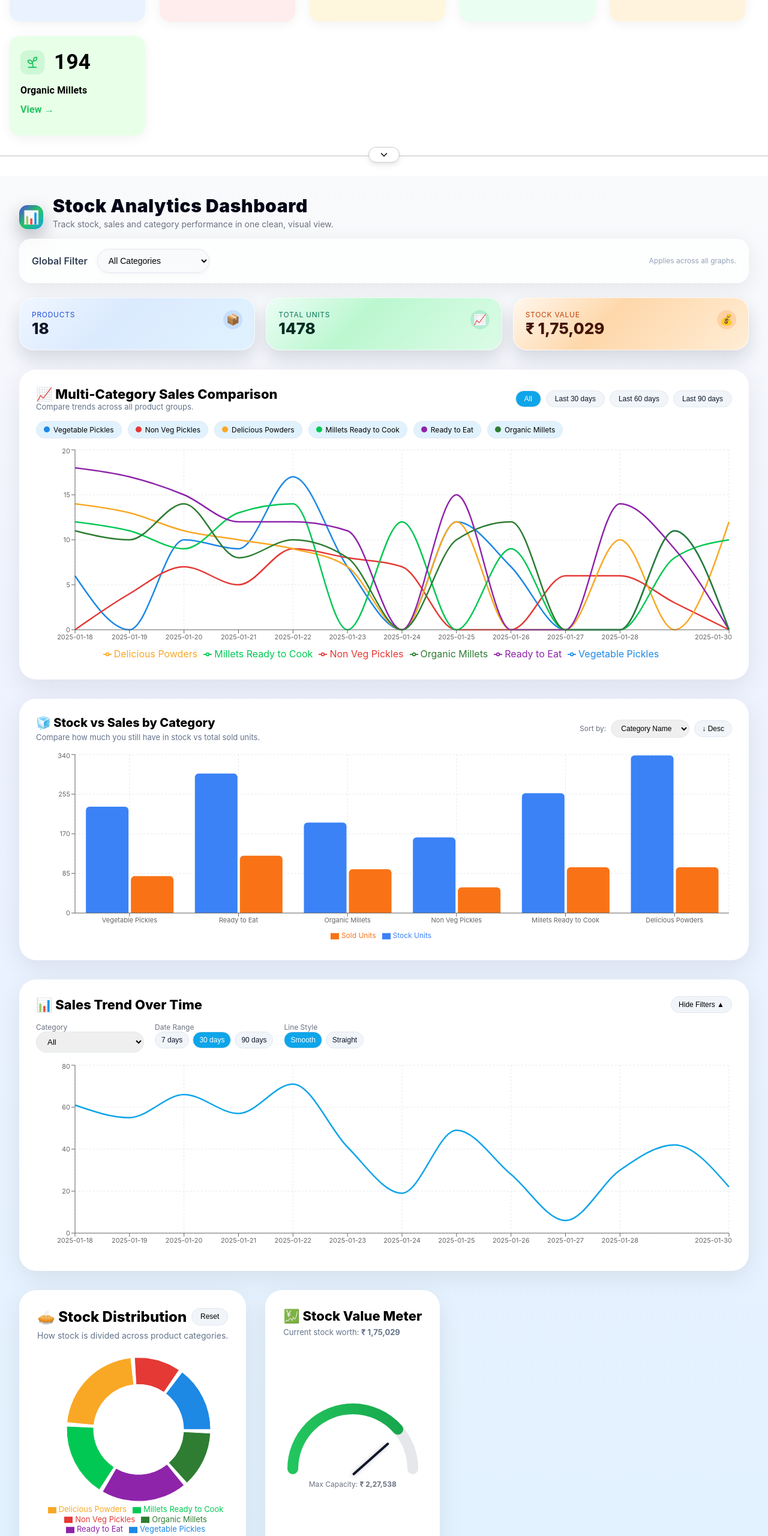
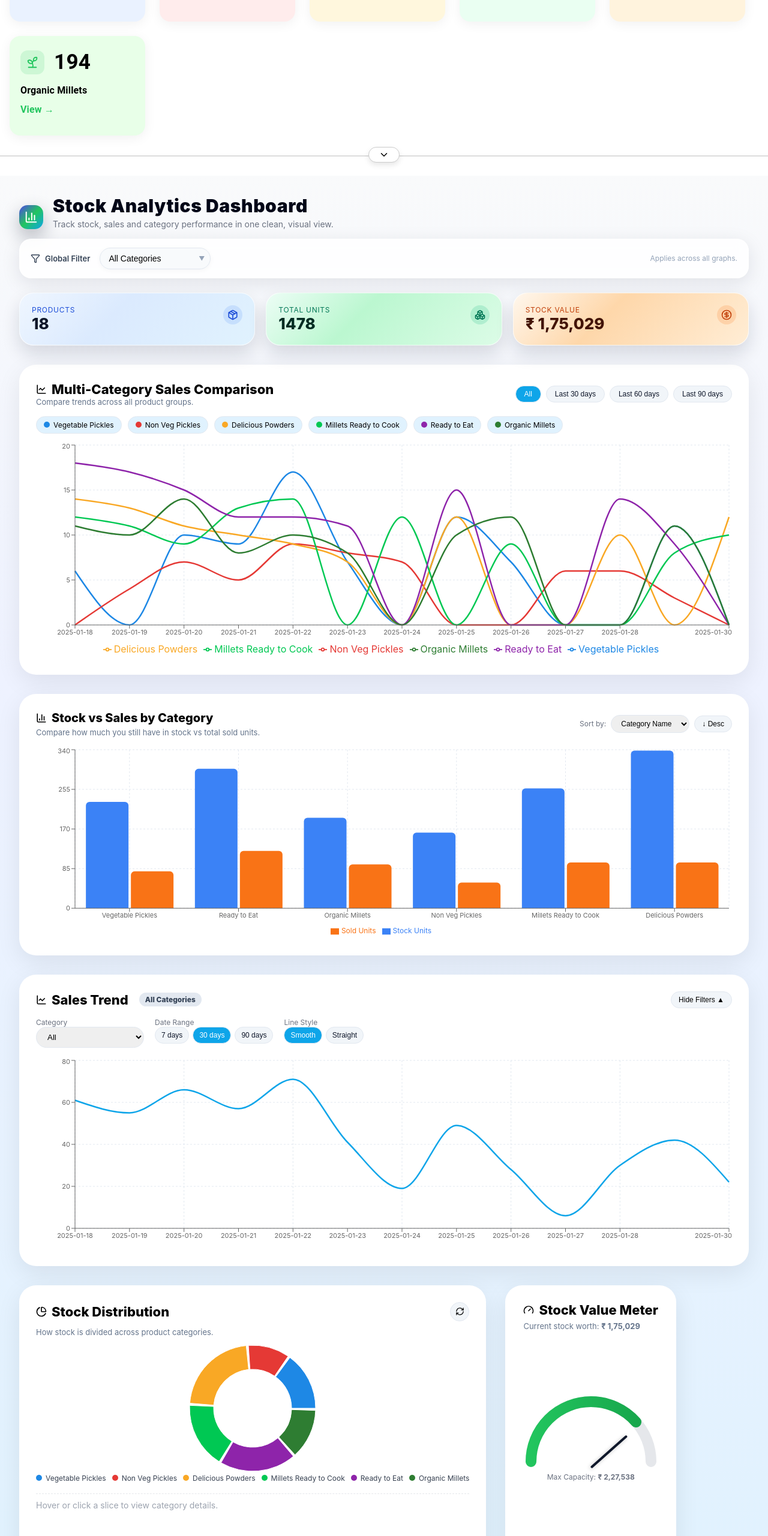
Before and after one commit to vadlamudisireesha1/dashboard, a React (Create React App) app: page / in a window 1280 px wide. Shown: the part 239-2800 px from the top of the page at 60% size. Built offline with nearby package versions, Linux system fonts and the light colour scheme.

Commit message:
Ui update

```diff
--- a/src/components/graphs/CategoryTrendGraph.jsx
+++ b/src/components/graphs/CategoryTrendGraph.jsx
@@ -1,4 +1,3 @@
-// src/components/graphs/CategoryTrendGraph.jsx
 import React, { useState } from "react";
 import {
   LineChart,
@@ -10,6 +9,7 @@ import {
   Legend,
   ResponsiveContainer,
 } from "recharts";
+import { LineChart as LineChartIcon } from "lucide-react";
 import {
   CATEGORY_KEYS,
   CATEGORY_LABELS,
@@ -68,7 +68,8 @@ export default function CategoryTrendGraph({ items }) {
               alignItems: "center",
               gap: 8,
             }}>
-            📈 Multi-Category Sales Comparison
+            <LineChartIcon size={18} strokeWidth={2.2} />
+            <span>Multi-Category Sales Comparison</span>
           </h2>
           <p style={{ margin: 0, color: "#64748b", fontSize: 13 }}>
             Compare trends across all product groups.
--- a/src/components/graphs/GraphsFilterBar.jsx
+++ b/src/components/graphs/GraphsFilterBar.jsx
@@ -1,36 +1,52 @@
-// src/components/graphs/GraphsFilterBar.jsx
 import React from "react";
+import { Filter } from "lucide-react";
 import { CATEGORY_KEYS, CATEGORY_LABELS } from "./graphUtils";
 
 export default function GraphsFilterBar({ category, setCategory }) {
   return (
     <div
       style={{
-        background: "rgba(255,255,255,0.75)",
+        background: "rgba(255,255,255,0.85)",
         backdropFilter: "blur(10px)",
         borderRadius: 20,
-        padding: "16px 20px",
-        boxShadow: "0 8px 32px rgba(0,0,0,0.08)",
+        padding: "14px 18px",
+        boxShadow: "0 8px 32px rgba(15,23,42,0.10)",
         display: "flex",
         gap: 16,
         alignItems: "center",
         flexWrap: "wrap",
-        border: "1px solid rgba(255,255,255,0.6)",
+        border: "1px solid rgba(255,255,255,0.7)",
       }}>
-      <span style={{ fontWeight: 600, color: "#334155" }}>Global Filter</span>
+      <div
+        style={{
+          display: "flex",
+          alignItems: "center",
+          gap: 8,
+          fontWeight: 600,
+          color: "#334155",
+          fontSize: 13,
+        }}>
+        <Filter size={16} strokeWidth={2} />
+        <span>Global Filter</span>
+      </div>
 
+      <div
+        style={{
+          position: "relative",
+        }}>
         <select
           value={category}
           onChange={(e) => setCategory(e.target.value)}
           style={{
-          padding: "10px 14px",
-          borderRadius: 50,
+            padding: "9px 32px 9px 14px",
+            borderRadius: 999,
             border: "1px solid #e2e8f0",
             background: "#f8fafc",
             fontSize: 14,
             cursor: "pointer",
             outline: "none",
-          boxShadow: "0 2px 8px rgba(0,0,0,0.04)",
+            boxShadow: "0 2px 8px rgba(15,23,42,0.04)",
+            appearance: "none",
           }}>
           <option value="all">All Categories</option>
           {CATEGORY_KEYS.map((key) => (
@@ -39,8 +55,27 @@ export default function GraphsFilterBar({ category, setCategory }) {
             </option>
           ))}
         </select>
+        {/* fake arrow */}
+        <span
+          style={{
+            position: "absolute",
+            right: 10,
+            top: "50%",
+            transform: "translateY(-50%)",
+            pointerEvents: "none",
+            fontSize: 10,
+            color: "#94a3b8",
+          }}>
+          ▼
+        </span>
+      </div>
 
-      <span style={{ marginLeft: "auto", fontSize: 12, color: "#94a3b8" }}>
+      <span
+        style={{
+          marginLeft: "auto",
+          fontSize: 12,
+          color: "#94a3b8",
+        }}>
         Applies across all graphs.
       </span>
     </div>
--- a/src/components/graphs/GraphsHeader.jsx
+++ b/src/components/graphs/GraphsHeader.jsx
@@ -1,8 +1,8 @@
-// src/components/graphs/GraphsHeader.jsx
 import React, { useState } from "react";
+import { Package, Boxes, CircleDollarSign } from "lucide-react";
 import { calculateStockValue, getTotalUnits } from "./graphUtils";
 
-function StatCard({ label, value, accent, icon }) {
+function StatCard({ label, value, accent, Icon }) {
   const [hovered, setHovered] = useState(false);
 
   const baseStyle = {
@@ -43,7 +43,6 @@ function StatCard({ label, value, accent, icon }) {
     display: "flex",
     alignItems: "center",
     justifyContent: "center",
-    fontSize: 18,
   };
 
   return (
@@ -56,7 +55,15 @@ function StatCard({ label, value, accent, icon }) {
           <div style={labelStyle}>{label}</div>
           <div style={valueStyle}>{value}</div>
         </div>
-        <div style={iconWrapStyle}>{icon}</div>
+        <div style={iconWrapStyle}>
+          {Icon && (
+            <Icon
+              size={18}
+              strokeWidth={2.2}
+              color={accent.iconColor || "#0f172a"}
+            />
+          )}
+        </div>
       </div>
     </div>
   );
@@ -77,8 +84,9 @@ export default function GraphsHeader({ items }) {
         labelColor: "#1d4ed8",
         valueColor: "#0f172a",
         iconBg: "rgba(59,130,246,0.15)",
+        iconColor: "#1d4ed8",
       },
-      icon: "📦",
+      Icon: Package,
     },
     {
       label: "Total Units",
@@ -89,8 +97,9 @@ export default function GraphsHeader({ items }) {
         labelColor: "#047857",
         valueColor: "#022c22",
         iconBg: "rgba(16,185,129,0.18)",
+        iconColor: "#047857",
       },
-      icon: "📈",
+      Icon: Boxes,
     },
     {
       label: "Stock Value",
@@ -101,8 +110,9 @@ export default function GraphsHeader({ items }) {
         labelColor: "#c2410c",
         valueColor: "#431407",
         iconBg: "rgba(249,115,22,0.18)",
+        iconColor: "#c2410c",
       },
-      icon: "💰",
+      Icon: CircleDollarSign,
     },
   ];
 
@@ -119,7 +129,7 @@ export default function GraphsHeader({ items }) {
           label={card.label}
           value={card.value}
           accent={card.accent}
-          icon={card.icon}
+          Icon={card.Icon}
         />
       ))}
     </div>
--- a/src/components/graphs/PieChartGraph.jsx
+++ b/src/components/graphs/PieChartGraph.jsx
@@ -1,18 +1,11 @@
 // src/components/graphs/PieChartGraph.jsx
 import React, { useState } from "react";
-import {
-  PieChart,
-  Pie,
-  Cell,
-  Tooltip,
-  Legend,
-  ResponsiveContainer,
-} from "recharts";
+import { PieChart, Pie, Cell, Tooltip, ResponsiveContainer } from "recharts";
+import { PieChart as PieChartIcon, RefreshCw } from "lucide-react";
 import { getCategoryDistribution } from "./graphUtils";
 
 export default function PieChartGraph({ items }) {
   const distribution = getCategoryDistribution(items);
-
   const [activeSlice, setActiveSlice] = useState(null);
 
   const totalUnits = distribution.reduce((sum, d) => sum + (d.value || 0), 0);
@@ -24,7 +17,7 @@ export default function PieChartGraph({ items }) {
       style={{
         background: "#ffffff",
         borderRadius: 28,
-        padding: "30px 30px 0px",
+        padding: "28px 28px 18px",
         boxShadow: "0 12px 40px rgba(0,0,0,0.08)",
         height: "100%",
         display: "flex",
@@ -35,52 +28,58 @@ export default function PieChartGraph({ items }) {
         style={{
           display: "flex",
           justifyContent: "space-between",
-          marginBottom: 8,
+          marginBottom: 10,
+          alignItems: "center",
         }}>
         <h2
           style={{
             margin: 0,
-            fontSize: 24,
+            fontSize: 22,
             fontWeight: 800,
             display: "flex",
             alignItems: "center",
             gap: 8,
           }}>
-          🥧 Stock Distribution
+          <PieChartIcon size={18} strokeWidth={2.2} />
+          <span>Stock Distribution</span>
         </h2>
 
         <button
           onClick={resetPie}
           style={{
-            padding: "6px 14px",
-            borderRadius: 50,
+            width: 32,
+            height: 32,
+            borderRadius: "50%",
             background: "#f1f5f9",
             border: "1px solid #e2e8f0",
-            fontSize: 12,
             cursor: "pointer",
+            display: "flex",
+            alignItems: "center",
+            justifyContent: "center",
+            transition: "0.2s",
           }}>
-          Reset
+          <RefreshCw size={15} strokeWidth={2} />
         </button>
       </div>
 
+      {/* DESCRIPTION */}
       <p
         style={{
-          margin: "0 0 18px 0",
+          margin: "0 0 14px 0",
           color: "#64748b",
-          fontSize: 14,
+          fontSize: 13,
         }}>
         How stock is divided across product categories.
       </p>
 
-      {/* FIXED BIGGER DONUT AREA (NO BLACK BORDER) */}
+      {/* DONUT – smaller height, no overlap */}
       <div
         style={{
           width: "100%",
-          height: 310, // Increased height
+          height: 210,
           display: "flex",
           justifyContent: "center",
           alignItems: "center",
-          padding: "0 10px",
         }}>
         <ResponsiveContainer width="100%" height="100%">
           <PieChart>
@@ -88,9 +87,10 @@ export default function PieChartGraph({ items }) {
               data={distribution}
               dataKey="value"
               nameKey="name"
-              innerRadius={75} // bigger donut
-              outerRadius={120} // bigger outer radius
-              paddingAngle={3}
+              innerRadius={65}
+              outerRadius={105}
+              paddingAngle={2}
+              label={false} // remove labels on arcs to avoid clutter
               labelLine={false}>
               {distribution.map((entry, index) => {
                 const isActive = activeSlice && activeSlice.name === entry.name;
@@ -103,7 +103,7 @@ export default function PieChartGraph({ items }) {
                       cursor: "pointer",
                       transition: "0.25s",
                       filter: isActive
-                        ? "brightness(1.25) drop-shadow(0 4px 8px rgba(0,0,0,0.2))"
+                        ? "brightness(1.22) drop-shadow(0 4px 8px rgba(0,0,0,0.18))"
                         : "brightness(1)",
                     }}
                     onMouseEnter={() => setActiveSlice(entry)}
@@ -115,29 +115,48 @@ export default function PieChartGraph({ items }) {
             </Pie>
 
             <Tooltip />
-
-            <Legend
-              layout="horizontal"
-              verticalAlign="bottom"
-              align="center"
-              wrapperStyle={{
-                marginTop: 12,
-                fontSize: 13,
-              }}
-            />
           </PieChart>
         </ResponsiveContainer>
       </div>
 
-      {/* DETAILS SECTION - BIGGER FONT + LESS EMPTY SPACE */}
+      {/* CUSTOM LEGEND (no overlap, clean row) */}
       <div
         style={{
-          marginTop: 16,
-          padding: "14px 0 22px",
+          display: "flex",
+          flexWrap: "wrap",
+          justifyContent: "center",
+          gap: 10,
+          fontSize: 12,
+          color: "#374151",
+          marginTop: 4,
+          marginBottom: 10,
+        }}>
+        {distribution.map((entry) => (
+          <div
+            key={entry.name}
+            style={{ display: "flex", alignItems: "center", gap: 6 }}>
+            <span
+              style={{
+                width: 10,
+                height: 10,
+                borderRadius: "999px",
+                background: entry.color,
+              }}
+            />
+            <span>{entry.name}</span>
+          </div>
+        ))}
+      </div>
+
+      {/* DETAILS SECTION */}
+      <div
+        style={{
+          marginTop: 8,
+          paddingTop: 10,
           borderTop: "1px dashed #e5e7eb",
           fontSize: 14,
           color: "#374151",
-          minHeight: 70,
+          minHeight: 56,
         }}>
         {activeSlice ? (
           <div>
@@ -146,13 +165,11 @@ export default function PieChartGraph({ items }) {
             </div>
             <div>
               Units:{" "}
-              <strong style={{ fontSize: 15 }}>
-                {activeSlice.value.toLocaleString("en-IN")}
-              </strong>
+              <strong>{activeSlice.value.toLocaleString("en-IN")}</strong>
             </div>
             <div>
               Percentage:{" "}
-              <strong style={{ fontSize: 15 }}>
+              <strong>
                 {((activeSlice.value / totalUnits) * 100).toFixed(1)}%
               </strong>
             </div>
--- a/src/components/graphs/SalesLineGraph.jsx
+++ b/src/components/graphs/SalesLineGraph.jsx
@@ -1,4 +1,3 @@
-// src/components/graphs/SalesLineGraph.jsx
 import React, { useState } from "react";
 import {
   LineChart,
@@ -9,6 +8,7 @@ import {
   CartesianGrid,
   ResponsiveContainer,
 } from "recharts";
+import { LineChart as LineChartIcon } from "lucide-react";
 import {
   CATEGORY_KEYS,
   CATEGORY_LABELS,
@@ -53,7 +53,21 @@ export default function SalesLineGraph({ items }) {
             alignItems: "center",
             gap: 8,
           }}>
-          📊 Sales Trend Over Time
+          <LineChartIcon size={18} strokeWidth={2.2} />
+          <span>Sales Trend</span>
+
+          {/* Active Category Label */}
+          <span
+            style={{
+              fontSize: 12,
+              background: "#e2e8f0",
+              padding: "4px 10px",
+              borderRadius: 50,
+              marginLeft: 10,
+              color: "#334155",
+            }}>
+            {category === "all" ? "All Categories" : CATEGORY_LABELS[category]}
+          </span>
         </h2>
 
         <button
--- a/src/components/graphs/SpeedometerGraph.jsx
+++ b/src/components/graphs/SpeedometerGraph.jsx
@@ -1,11 +1,10 @@
-// src/components/graphs/StockSpeedometerGraph.jsx
 import React from "react";
+import { Gauge } from "lucide-react";
 import { calculateStockValue } from "./graphUtils";
 
 export default function StockSpeedometerGraph({ items }) {
   const totalValue = calculateStockValue(items);
-  const maxValue = totalValue * 1.3;
-
+  const maxValue = totalValue * 1.3 || 1000;
   const percentage = (totalValue / maxValue) * 100;
 
   return (
@@ -13,9 +12,11 @@ export default function StockSpeedometerGraph({ items }) {
       style={{
         background: "#ffffff",
         borderRadius: 28,
-        padding: "30px 30px 24px",
+        padding: "28px 30px 20px",
         boxShadow: "0 12px 40px rgba(0,0,0,0.08)",
         height: "100%",
+        display: "flex",
+        flexDirection: "column",
       }}>
       <h2
         style={{
@@ -26,12 +27,13 @@ export default function StockSpeedometerGraph({ items }) {
           alignItems: "center",
           gap: 8,
         }}>
-        💹 Stock Value Meter
+        <Gauge size={18} strokeWidth={2.2} />
+        <span>Stock Value Meter</span>
       </h2>
 
       <p
         style={{
-          margin: "6px 0 20px 0",
+          margin: "6px 0 18px 0",
           color: "#64748b",
           fontSize: 13,
         }}>
@@ -71,7 +73,7 @@ export default function StockSpeedometerGraph({ items }) {
             style={{ transition: "stroke-dashoffset 0.8s ease" }}
           />
 
-          {/* Gradient for arc */}
+          {/* Gradient */}
           <defs>
             <linearGradient id="grad">
               <stop offset="0%" stopColor="#22c55e" />
@@ -97,7 +99,6 @@ export default function StockSpeedometerGraph({ items }) {
           }}></div>
       </div>
 
-      {/* Value */}
       <div
         style={{
           textAlign: "center",
--- a/src/components/graphs/StockVsSalesGraph.jsx
+++ b/src/components/graphs/StockVsSalesGraph.jsx
@@ -1,4 +1,3 @@
-// src/components/graphs/StockVsSalesBarChart.jsx
 import React, { useState } from "react";
 import {
   BarChart,
@@ -10,6 +9,7 @@ import {
   ResponsiveContainer,
   CartesianGrid,
 } from "recharts";
+import { BarChart3 } from "lucide-react";
 import { getStockVsSalesByCategory } from "./graphUtils";
 
 export default function StockVsSalesBarChart({ items }) {
@@ -56,7 +56,8 @@ export default function StockVsSalesBarChart({ items }) {
               alignItems: "center",
               gap: 8,
             }}>
-            🧊 Stock vs Sales by Category
+            <BarChart3 size={18} strokeWidth={2.2} />
+            <span>Stock vs Sales by Category</span>
           </h2>
           <p
             style={{
--- a/src/pages/GraphDashboardpage.jsx
+++ b/src/pages/GraphDashboardpage.jsx
@@ -1,6 +1,6 @@
-// src/pages/GraphDashboardpage.jsx
 import React, { useState } from "react";
 import { Box, Grid } from "@mui/material";
+import { BarChart3 } from "lucide-react";
 
 import GraphsHeader from "../components/graphs/GraphsHeader";
 import CategoryTrendGraph from "../components/graphs/CategoryTrendGraph";
@@ -33,7 +33,6 @@ export default function GraphDashboardpage() {
     organic
   );
 
-  // Keep global category filter, but graphs still have their own filters too
   const [globalCategory, setGlobalCategory] = useState("all");
   const filteredItems = filterItemsByCategory(allItems, globalCategory);
 
@@ -71,7 +70,7 @@ export default function GraphDashboardpage() {
               justifyContent: "center",
               boxShadow: "0 12px 30px rgba(15,23,42,0.3)",
             }}>
-            <span style={{ fontSize: 22 }}>📊</span>
+            <BarChart3 size={22} color="#ffffff" strokeWidth={2.2} />
           </div>
 
           <div>
@@ -98,7 +97,7 @@ export default function GraphDashboardpage() {
           </div>
         </Box>
 
-        {/* Global Filters Bar (still there, but styled like a premium control) */}
+        {/* Global Filter Bar */}
         <Box sx={{ mb: 3 }}>
           <GraphsFilterBar
             category={globalCategory}
@@ -126,7 +125,7 @@ export default function GraphDashboardpage() {
           <SalesLineGraph items={filteredItems} />
         </Box>
 
-        {/* 4. Pie Chart + Speedometer (50/50) */}
+        {/* 4. Pie + Meter */}
         <Grid container spacing={4} sx={{ mb: 2 }}>
           <Grid item xs={12} md={6}>
             <PieChartGraph items={filteredItems} />
```
Lines whose indentation alone changed are shown as unchanged.
